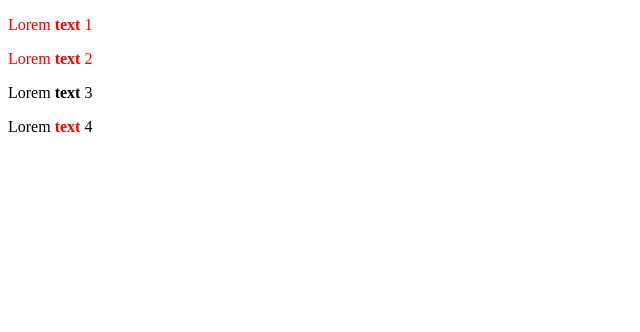
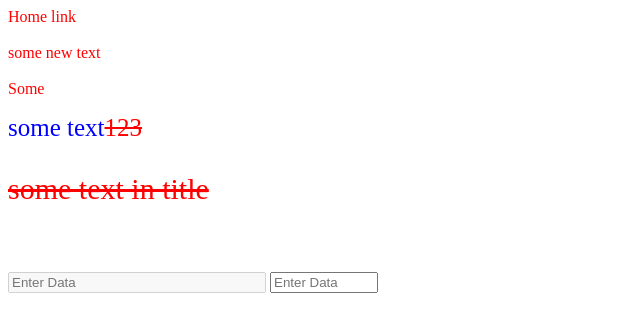
Before and after one commit to mamoriSg/Learning-HTML-CSS, a plain HTML site: page index.html in a window 1280 px wide. Shown: the whole page, without its empty margins (0-640 px from the left). Drawn offline with Linux system fonts and the light colour scheme.

Commit message:
3 lesson css

```diff
--- a/css/style.css
+++ b/css/style.css
@@ -1,16 +1,63 @@
-div p, #bold-text {
+.link {
+    color: red;
+    text-decoration: none;
+}
+
+.link:hover {
+    text-decoration: underline;
+    color: blue;
+    cursor: pointer;
+}
+
+.link:active {
+    text-decoration-color: aqua;
+    color: black;
+}
+
+.link:visited {
+    color: greenyellow;
+}
+
+input:enabled{
+    width: 100px;
+}
+
+input:focus {
+    width: 200px;
+}
+
+input:disabled{
+    width: 250px;
+}
+
+div:not(:empty){
     color: red;
 }
 
-
-/* .text-color.some {
+p.main-text:not(:empty)::after {
+    content: '123';
     color: red;
-} */
-/*
-#bold-text {
-    color: greenyellow;
+    text-decoration: line-through;
+    cursor: pointer;
 }
 
-#some-text.text-color {
+p.main-text:empty:after {
+    content: attr(title);
+    color: red;
+    text-decoration: line-through;
+    cursor: pointer;
+}
+
+p.main-text:not(:empty)::first-letter{
     color: blue;
-} */
+    font-size: 25px;
+}
+
+p.main-text:not(:empty)::first-line {
+    color: blue;
+    font-size: 25px;
+}
+
+p:last-of-type{
+    font-size: 30px;
+}
--- a/index.html
+++ b/index.html
@@ -9,14 +9,17 @@
         <link rel="stylesheet" href="css/style.css">
     </head>
 <body>
-    <div>
-        <main>
-            <p class="text-color some" id="some-text">Lorem <b>text</b> 1</p>
-             <p>Lorem <b>text</b> 2</p>
-        </main>
-    </div>
+    <a href="#home" class="link">Home link</a> <br><br>
+    <a class="link">some new text</a>
+    <br><br>
+    <div>Some</div>
+    <div></div>
 
-    <p>Lorem <b class="text-color" >text</b> 3</p>
-    <p>Lorem <b id="bold-text">text</b> 4</p>
+
+    <p class="main-text">some text</p>
+    <p class="main-text" title="some text in title"></p>
+    <br><br>
+    <input type="text" placeholder="Enter Data" disabled>
+    <input type="text" placeholder="Enter Data" >
 </body>
 </html>
```
